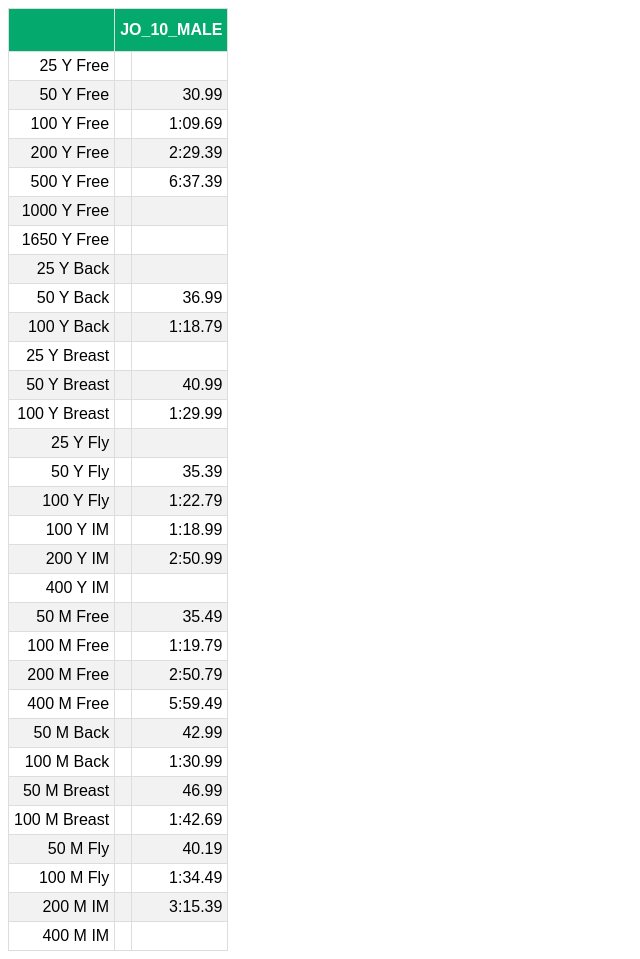
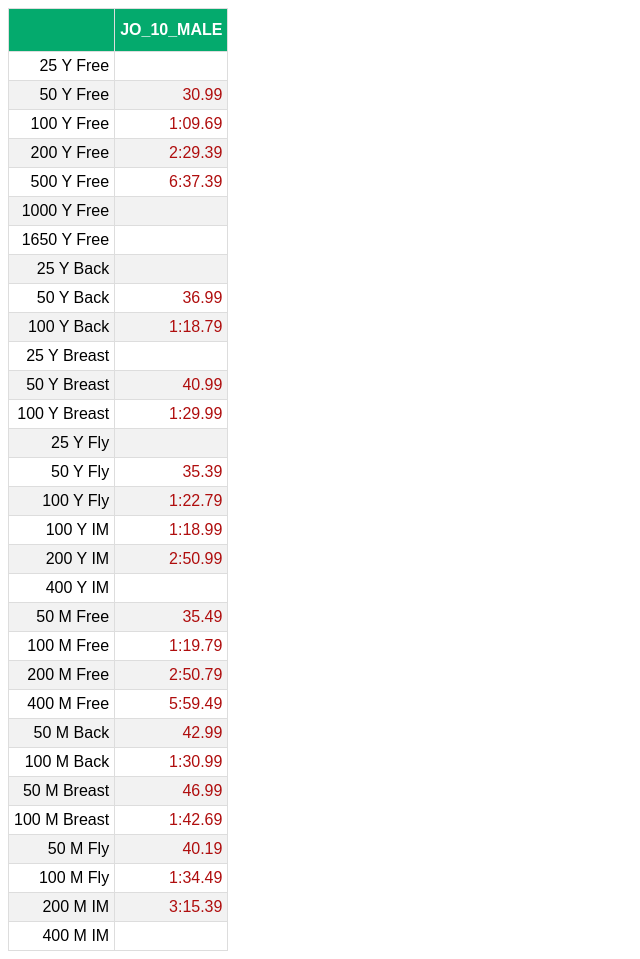
Before and after one commit to lhyqie/swim, a Flask app: page / in a window 1280 px wide. Shown: the whole page, without its empty margins (0-640 px from the left). Run offline with Flask 3, Linux system fonts and the light colour scheme.

Commit message:
fix time qualification bug and improve qualified time UI

```diff
--- a/static/table.css
+++ b/static/table.css
@@ -9,6 +9,15 @@
   padding: 5px;
   /* max-width: 20%; */
   text-align: right;
+}
+
+#customers td.qualified {
+  color:rgb(235, 52, 52);
+  font-weight: bold;
+}
+
+#customers td.standards {
+  color:rgba(173, 8, 8, 0.98);
 }
 
 #customers tr:nth-child(even){background-color: #f2f2f2;}
--- a/templates/table.html
+++ b/templates/table.html
@@ -9,7 +9,7 @@
       <tr>
           <th></th>
           {% for i in range(colnames | length): %}
-          <th colspan="2">
+          <th>
             {% if i == 0 %}
                 {{ colnames[i] }}
             {% else %}
@@ -26,13 +26,14 @@
       <tr>
           <td> {{ rownames[i] }} </td>
           {% for j in range(colnames | length): %}
-            {% if j > 0 and records[i][colnames[j]] and records[i][colnames[j]] < records[i][colnames[0]] %}
-                <td> ✅ </td>
+            {% if j == 0 %}
+                <td class="standards"> {{ records[i][colnames[j]] }}  </td>
+            {% elif j > 0 and records[i][colnames[j]]
+                and ( (records[i][colnames[j]] | length) < (records[i][colnames[0]] | length) or records[i][colnames[j]] < records[i][colnames[0]]) %}
+                <td class="qualified"> {{ records[i][colnames[j]] }} </td>
             {% else %}
-                <td>  </td>
+                <td> {{ records[i][colnames[j]] }}  </td>
             {% endif %}
-            <td>{{ records[i][colnames[j]] }} </td>
-
           {% endfor %}
       </tr>
       {% endfor %}
```
